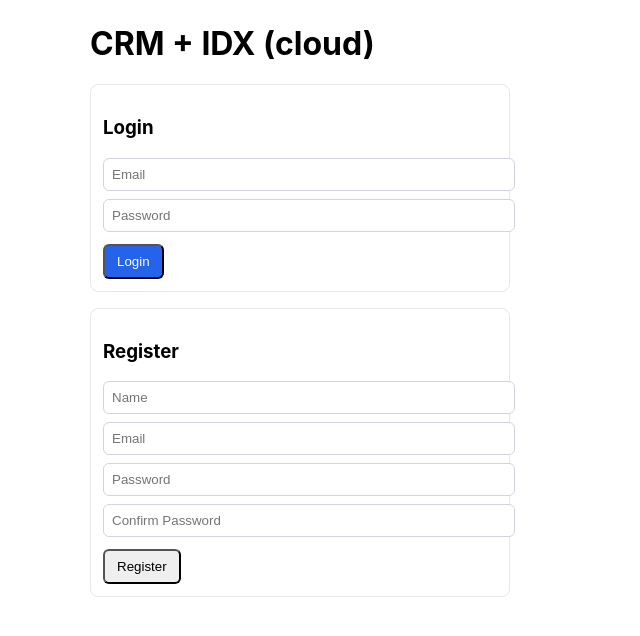
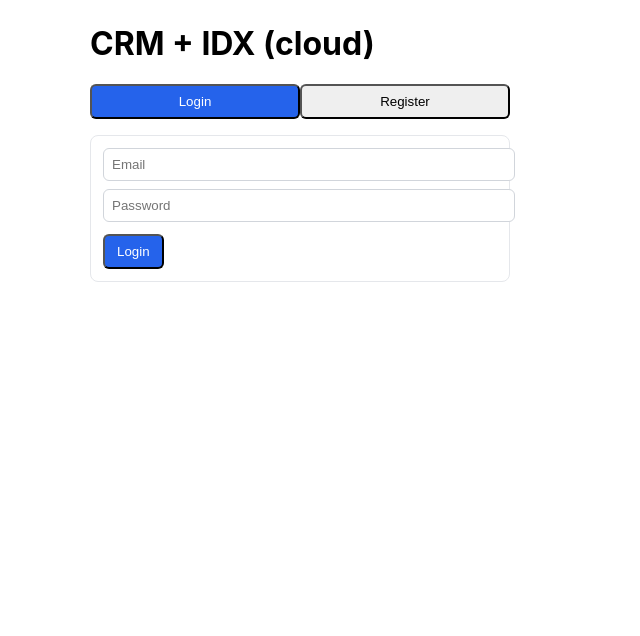
Before and after one commit to tgillenh2o/crm-idx, a React (Vite) app in the folder frontend/: page / in a window 1280 px wide. Shown: the top 636 px of the page, without its empty margins (0-640 px from the left). Built offline with nearby package versions, Linux system fonts and the light colour scheme.

Commit message:
Tabbed login/register UI with full error handling

```diff
--- a/frontend/src/app.jsx
+++ b/frontend/src/app.jsx
@@ -1,5 +1,5 @@
 import React, { useEffect, useState } from "react";
-import { auth, teams, properties, setAuthToken, invites, leads } from "./api";
+import { auth, teams, properties, setAuthToken } from "./api";
 import TeamList from "./components/TeamList";
 import TeamAdminPanel from "./components/TeamAdminPanel";
 import InvitePanel from "./components/InvitePanel";
@@ -13,47 +13,66 @@ export default function App() {
   const [propertiesData, setPropertiesData] = useState([]);
   const [message, setMessage] = useState("");
   const [messageType, setMessageType] = useState(""); // "success" or "error"
+  const [activeTab, setActiveTab] = useState("login"); // "login" or "register"
 
   useEffect(() => {
-    const stored = localStorage.getItem("crm_user");
+    const storedUser = localStorage.getItem("crm_user");
     const token = localStorage.getItem("crm_token");
-    if (stored && token) {
-      setUser(JSON.parse(stored));
+    if (storedUser && token) {
+      setUser(JSON.parse(storedUser));
       setAuthToken(token);
-      loadData();
+      loadData(token);
     }
   }, []);
 
-  async function loadData() {
+  // ------------------ Load Teams & Properties ------------------
+  async function loadData(token) {
+    setMessage("");
     try {
-      const [tRes, pRes] = await Promise.all([teams.list(), properties.list()]);
-      setTeamsData(tRes.data || []);
-      setPropertiesData(pRes.data || []);
+      const [tRes, pRes] = await Promise.all([
+        teams.list(token),
+        properties.list(token),
+      ]);
+
+      console.log("Teams response:", tRes);
+      console.log("Properties response:", pRes);
+
+      if (!tRes.data || !pRes.data) {
+        throw new Error("Invalid data returned from backend");
+      }
+
+      setTeamsData(tRes.data);
+      setPropertiesData(pRes.data);
     } catch (err) {
-      console.error(err);
+      console.error("Load data error:", err);
+      setMessage("Load failed: " + (err.message || "Unknown error"));
+      setMessageType("error");
     }
   }
 
+  // ------------------ Handle Login ------------------
   async function handleLogin(e) {
     e.preventDefault();
     setMessage("");
     try {
-      const email = e.target.email.value;
+      const email = e.target.email.value.trim();
       const password = e.target.password.value;
       const res = await auth.login({ email, password });
       setUser(res.data.user);
       localStorage.setItem("crm_user", JSON.stringify(res.data.user));
       localStorage.setItem("crm_token", res.data.token);
       setAuthToken(res.data.token);
-      loadData();
+      loadData(res.data.token);
       setMessage("Login successful!");
       setMessageType("success");
     } catch (err) {
-      setMessage(err.message);
+      console.error("Login error:", err);
+      setMessage(err.message || "Login failed");
       setMessageType("error");
     }
   }
 
+  // ------------------ Handle Register ------------------
   async function handleRegister(e) {
     e.preventDefault();
     setMessage("");
@@ -70,26 +89,40 @@ export default function App() {
 
     try {
       const res = await auth.register({ name, email, password });
-      setMessage(res.message || "User registered successfully!");
+      setMessage(res.message || "Registration successful! You can now login.");
       setMessageType("success");
       e.target.reset();
+      setActiveTab("login"); // switch to login after successful registration
     } catch (err) {
-      setMessage(err.message);
+      console.error("Register error:", err);
+      setMessage(err.message || "Registration failed");
       setMessageType("error");
     }
   }
 
+  // ------------------ Logout ------------------
+  function handleLogout() {
+    localStorage.clear();
+    setUser(null);
+    setAuthToken(null);
+    setTeamsData([]);
+    setPropertiesData([]);
+    setMessage("");
+  }
+
+  // ------------------ JSX ------------------
   return (
     <div className="container">
       <h1>CRM + IDX (cloud)</h1>
 
       {!user ? (
         <div style={{ maxWidth: 420 }}>
+          {/* Message */}
           {message && (
             <div
               style={{
                 padding: 8,
-                marginBottom: 8,
+                marginBottom: 12,
                 borderRadius: 4,
                 backgroundColor: messageType === "success" ? "#d1fae5" : "#fee2e2",
                 color: messageType === "success" ? "#065f46" : "#991b1b",
@@ -99,66 +132,105 @@ export default function App() {
             </div>
           )}
 
-          {/* Login Form */}
-          <form onSubmit={handleLogin} className="card" style={{ marginBottom: 16 }}>
-            <h3>Login</h3>
-            <input name="email" className="input" placeholder="Email" />
+          {/* Tabs */}
+          <div style={{ display: "flex", marginBottom: 16 }}>
+            <button
+              onClick={() => setActiveTab("login")}
+              className={`btn ${activeTab === "login" ? "btn-primary" : "btn-secondary"}`}
+              style={{ flex: 1 }}
+            >
+              Login
+            </button>
+            <button
+              onClick={() => setActiveTab("register")}
+              className={`btn ${activeTab === "register" ? "btn-primary" : "btn-secondary"}`}
+              style={{ flex: 1 }}
+            >
+              Register
+            </button>
+          </div>
+
+          {/* Forms */}
+          {activeTab === "login" && (
+            <form onSubmit={handleLogin} className="card">
+              <input name="email" className="input" placeholder="Email" required />
               <div style={{ height: 8 }} />
-            <input name="password" type="password" className="input" placeholder="Password" />
+              <input name="password" type="password" className="input" placeholder="Password" required />
               <div style={{ height: 12 }} />
               <button className="btn btn-primary" type="submit">
                 Login
               </button>
             </form>
+          )}
 
-          {/* Register Form */}
+          {activeTab === "register" && (
             <form onSubmit={handleRegister} className="card">
-            <h3>Register</h3>
-            <input name="name" className="input" placeholder="Name" />
+              <input name="name" className="input" placeholder="Name" required />
               <div style={{ height: 8 }} />
-            <input name="email" className="input" placeholder="Email" />
+              <input name="email" className="input" placeholder="Email" required />
               <div style={{ height: 8 }} />
-            <input name="password" type="password" className="input" placeholder="Password" />
+              <input name="password" type="password" className="input" placeholder="Password" required />
               <div style={{ height: 8 }} />
-            <input name="confirm" type="password" className="input" placeholder="Confirm Password" />
+              <input name="confirm" type="password" className="input" placeholder="Confirm Password" required />
               <div style={{ height: 12 }} />
-            <button className="btn btn-secondary" type="submit">
+              <button className="btn btn-primary" type="submit">
                 Register
               </button>
             </form>
+          )}
         </div>
       ) : (
         <div>
+          {message && (
+            <div
+              style={{
+                padding: 8,
+                marginBottom: 12,
+                borderRadius: 4,
+                backgroundColor: messageType === "success" ? "#d1fae5" : "#fee2e2",
+                color: messageType === "success" ? "#065f46" : "#991b1b",
+              }}
+            >
+              {message}
+            </div>
+          )}
+
+          {/* Logged-in Header */}
           <div style={{ display: "flex", justifyContent: "space-between", marginBottom: 12 }}>
             <div>
               <strong>{user.name}</strong> <small>({user.role})</small>
               <div style={{ color: "#6b7280" }}>{user.email}</div>
             </div>
             <div>
-              <button
-                onClick={() => {
-                  localStorage.clear();
-                  setUser(null);
-                  setAuthToken(null);
-                }}
-                className="btn"
-              >
+              <button onClick={handleLogout} className="btn">
                 Logout
               </button>
             </div>
           </div>
 
+          {/* Main Grid */}
           <div style={{ display: "grid", gridTemplateColumns: "1fr 2fr", gap: 16 }}>
             <div>
               <h3>Teams</h3>
               <TeamList teams={teamsData} />
-              {user.role === "teamAdmin" && <TeamAdminPanel user={user} onTeamsUpdated={loadData} />}
-              {user.role === "teamAdmin" && <InvitePanel user={user} onInvitesCreated={loadData} />}
+              {user.role === "teamAdmin" && (
+                <TeamAdminPanel user={user} onTeamsUpdated={() => loadData(localStorage.getItem("crm_token"))} />
+              )}
+              {user.role === "teamAdmin" && (
+                <InvitePanel user={user} onInvitesCreated={() => loadData(localStorage.getItem("crm_token"))} />
+              )}
             </div>
 
             <div>
               <div style={{ display: "flex", alignItems: "center", gap: 8 }}>
-                <button className="btn btn-primary" onClick={() => properties.sync().then(loadData)}>
+                <button
+                  className="btn btn-primary"
+                  onClick={() =>
+                    properties
+                      .sync(localStorage.getItem("crm_token"))
+                      .then(() => loadData(localStorage.getItem("crm_token")))
+                  }
+                >
                   Sync IDX
                 </button>
                 <div style={{ color: "#6b7280" }}>Background worker auto-syncs every X minutes</div>
```
Lines whose indentation alone changed are shown as unchanged.
